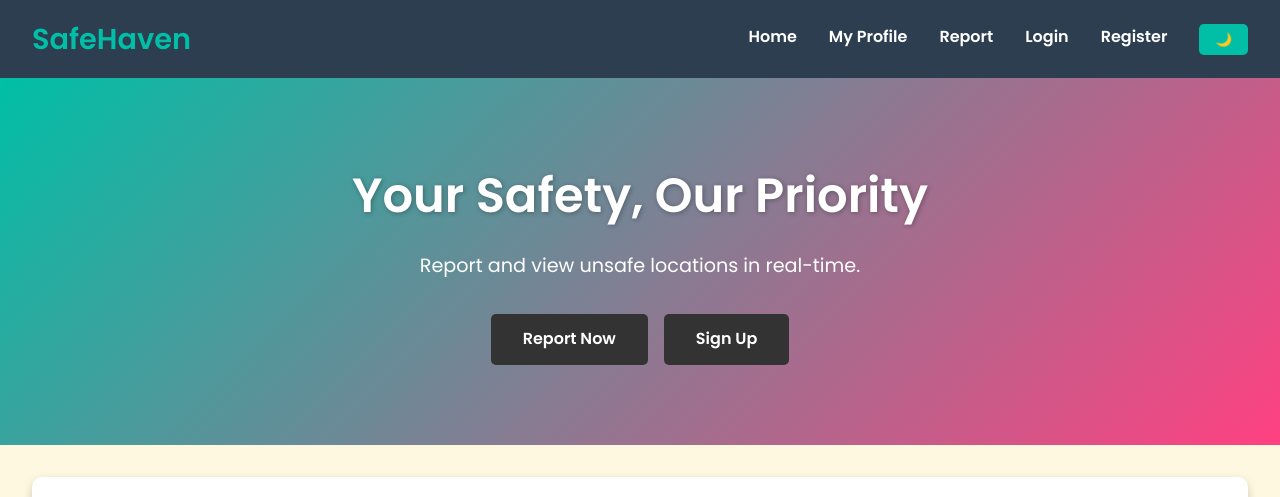
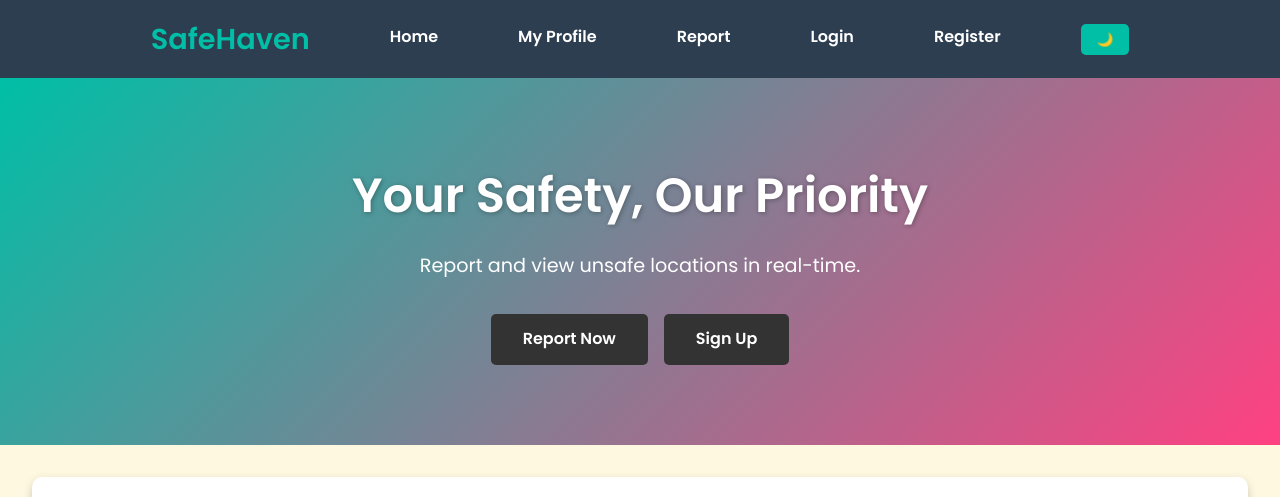
Before and after one commit to Ushnika09/AUK-Project, a plain HTML site: page frontend/index.html in a window 1280 px wide. Shown: the top 497 px of the page. Drawn offline with nearby package versions, Linux system fonts and the light colour scheme.

Commit message:
modified navbar

```diff
--- a/frontend/css/styles.css
+++ b/frontend/css/styles.css
@@ -43,7 +43,7 @@ body {
 /* Navigation Bar */
 nav {
     display: flex;
-    justify-content: space-between;
+    justify-content: center;
     align-items: center;
     padding: 1rem 2rem;
     background-color: var(--nav-bg-color);
@@ -63,7 +63,7 @@ nav .nav-links {
 }
 
 nav .nav-links li {
-    margin-left: 2rem;
+    margin-left: 5rem;
 }
 
 nav .nav-links a {
```
